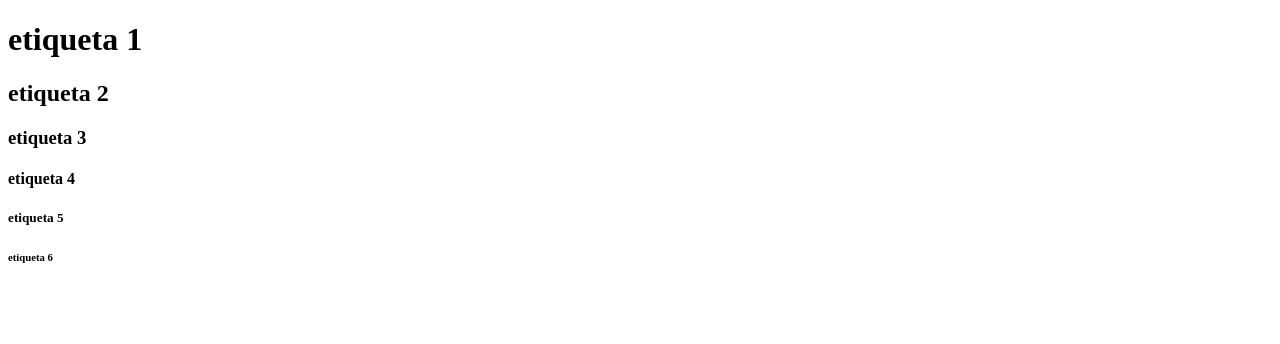
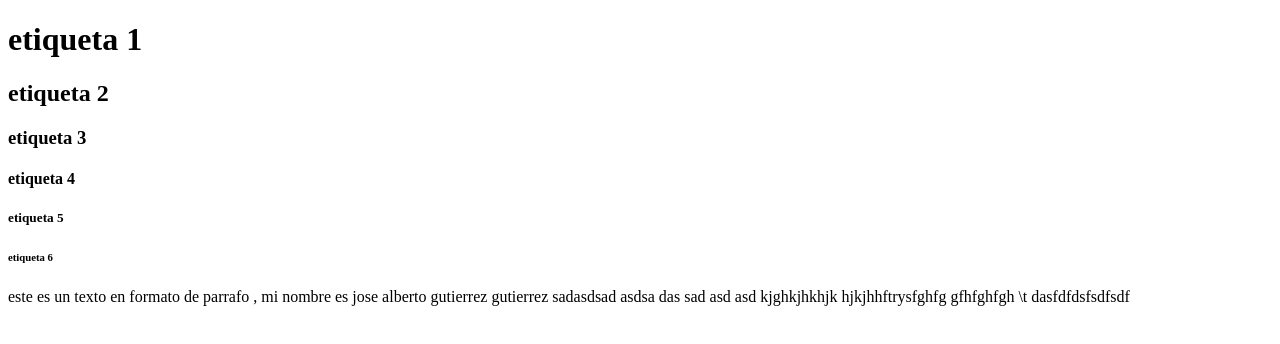
Before and after one commit to AlbertoGTZ77/Prubagithub, a plain HTML site: page index.html in a window 1280 px wide. Drawn offline with Linux system fonts and the light colour scheme.

Commit message:
se agrego etiqueta de parrafos

```diff
--- a/index.html
+++ b/index.html
@@ -14,7 +14,20 @@
     <h4>etiqueta 4</h4>
     <h5>etiqueta 5</h5>
     <h6>etiqueta 6</h6>
+    <p>este es un texto en formato de parrafo , mi nombre es jose alberto gutierrez gutierrez
+        sadasdsad
+        asdsa
 
+        das
+        sad
+        asd
+        asd
+        kjghkjhkhjk
+        hjkjhhftrysfghfg
+        gfhfghfgh \t
+        dasfdfdsfsdfsdf
+
+    </p>
 
 
 
```
